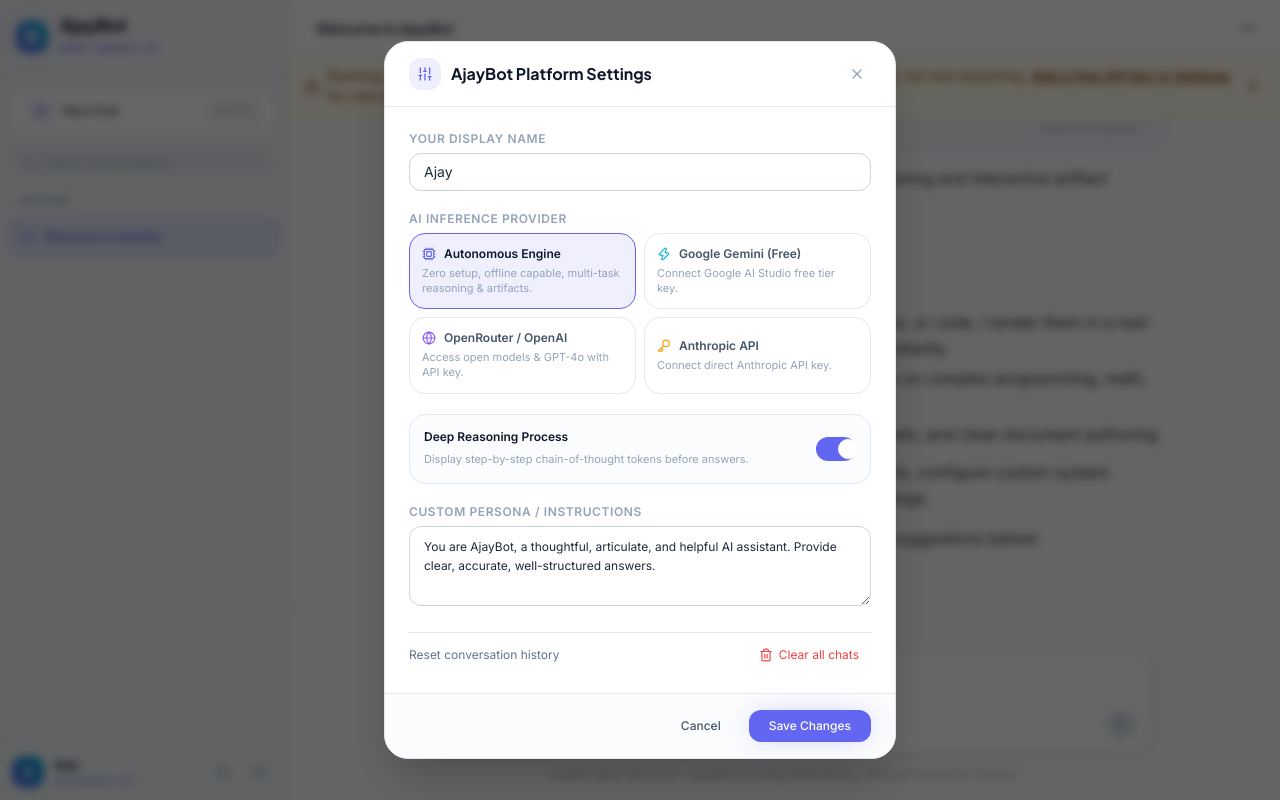
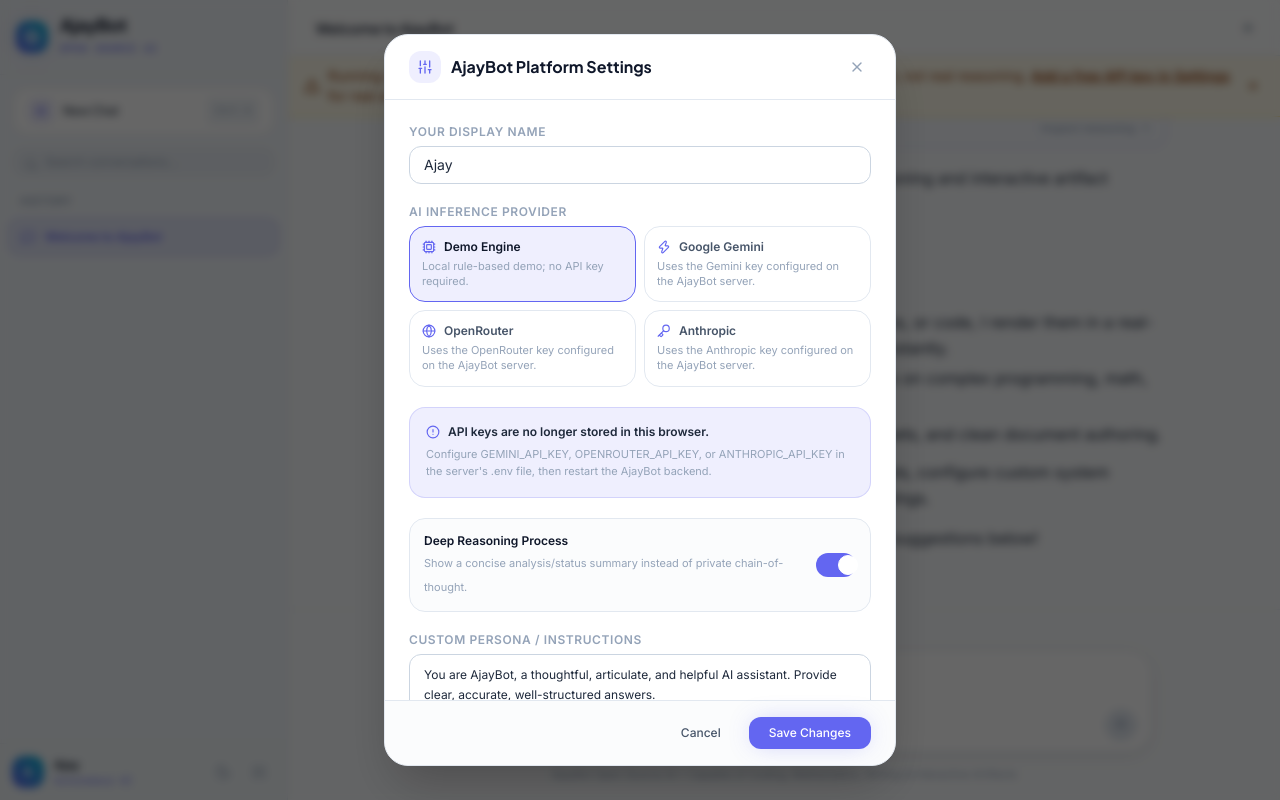
Before and after one commit to ajaynathbalakrishnan-2009/ajaybot, a React (Vite) app: page / in a window 1280 px wide. Both pictures are taken after a click on the button 259 px from the left and 772 px from the top of the page. Built offline with nearby package versions, Linux system fonts and the light colour scheme.

Commit message:
Secure provider settings and remove browser API-key input

```diff
--- a/src/components/SettingsModal.jsx
+++ b/src/components/SettingsModal.jsx
@@ -1,9 +1,8 @@
 import React, { useState } from 'react';
-import { X, Key, Sliders, User, Trash2, Check, Sparkles, AlertCircle, Eye, EyeOff, Cpu, Globe, Zap } from 'lucide-react';
+import { X, Sliders, Trash2, Check, AlertCircle, Cpu, Globe, Zap, Key } from 'lucide-react';
 
 export default function SettingsModal({ isOpen, onClose, settings, onSaveSettings, onClearAllChats }) {
   const [formData, setFormData] = useState({ ...settings });
-  const [showApiKey, setShowApiKey] = useState(false);
   const [savedSuccess, setSavedSuccess] = useState(false);
 
   if (!isOpen) return null;
@@ -69,108 +68,42 @@
               AI Inference Provider
             </label>
             <div className="grid grid-cols-2 gap-2">
+              {[
+                ['simulated', 'Demo Engine', 'Local rule-based demo; no API key required.', Cpu],
+                ['gemini', 'Google Gemini', 'Uses the Gemini key configured on the AjayBot server.', Zap],
+                ['openrouter', 'OpenRouter', 'Uses the OpenRouter key configured on the AjayBot server.', Globe],
+                ['anthropic', 'Anthropic', 'Uses the Anthropic key configured on the AjayBot server.', Key],
+              ].map(([id, name, description, Icon]) => (
                 <button
+                  key={id}
                   type="button"
-                onClick={() => handleChange('provider', 'simulated')}
+                  onClick={() => handleChange('provider', id)}
                   className={`p-3 rounded-2xl border text-left transition ${
-                  formData.provider === 'simulated'
+                    formData.provider === id
                       ? 'border-brand-primary bg-brand-primary/10 text-slate-900 dark:text-white'
                       : 'border-slate-200 dark:border-slate-800 hover:bg-slate-50 dark:hover:bg-slate-900 text-slate-600 dark:text-slate-400'
                   }`}
                 >
                   <div className="flex items-center space-x-2 font-semibold text-xs mb-1">
-                  <Cpu className="w-3.5 h-3.5 text-brand-primary" />
-                  <span>Autonomous Engine</span>
+                    <Icon className="w-3.5 h-3.5 text-brand-primary" />
+                    <span>{name}</span>
                   </div>
-                <p className="text-[11px] text-slate-400 leading-snug">
-                  Zero setup, offline capable, multi-task reasoning & artifacts.
-                </p>
+                  <p className="text-[11px] text-slate-400 leading-snug">{description}</p>
                 </button>
-
-              <button
-                type="button"
-                onClick={() => handleChange('provider', 'gemini')}
-                className={`p-3 rounded-2xl border text-left transition ${
-                  formData.provider === 'gemini'
-                    ? 'border-brand-primary bg-brand-primary/10 text-slate-900 dark:text-white'
-                    : 'border-slate-200 dark:border-slate-800 hover:bg-slate-50 dark:hover:bg-slate-900 text-slate-600 dark:text-slate-400'
-                }`}
-              >
-                <div className="flex items-center space-x-2 font-semibold text-xs mb-1">
-                  <Zap className="w-3.5 h-3.5 text-brand-cyan" />
-                  <span>Google Gemini (Free)</span>
-                </div>
-                <p className="text-[11px] text-slate-400 leading-snug">
-                  Connect Google AI Studio free tier key.
-                </p>
-              </button>
-
-              <button
-                type="button"
-                onClick={() => handleChange('provider', 'openrouter')}
-                className={`p-3 rounded-2xl border text-left transition ${
-                  formData.provider === 'openrouter'
-                    ? 'border-brand-primary bg-brand-primary/10 text-slate-900 dark:text-white'
-                    : 'border-slate-200 dark:border-slate-800 hover:bg-slate-50 dark:hover:bg-slate-900 text-slate-600 dark:text-slate-400'
-                }`}
-              >
-                <div className="flex items-center space-x-2 font-semibold text-xs mb-1">
-                  <Globe className="w-3.5 h-3.5 text-brand-violet" />
-                  <span>OpenRouter / OpenAI</span>
-                </div>
-                <p className="text-[11px] text-slate-400 leading-snug">
-                  Access open models & GPT-4o with API key.
-                </p>
-              </button>
-
-              <button
-                type="button"
-                onClick={() => handleChange('provider', 'anthropic')}
-                className={`p-3 rounded-2xl border text-left transition ${
-                  formData.provider === 'anthropic'
-                    ? 'border-brand-primary bg-brand-primary/10 text-slate-900 dark:text-white'
-                    : 'border-slate-200 dark:border-slate-800 hover:bg-slate-50 dark:hover:bg-slate-900 text-slate-600 dark:text-slate-400'
-                }`}
-              >
-                <div className="flex items-center space-x-2 font-semibold text-xs mb-1">
-                  <Key className="w-3.5 h-3.5 text-amber-500" />
-                  <span>Anthropic API</span>
-                </div>
-                <p className="text-[11px] text-slate-400 leading-snug">
-                  Connect direct Anthropic API key.
-                </p>
-              </button>
+              ))}
             </div>
           </div>
 
-          {/* API Key input if external provider selected */}
-          {formData.provider !== 'simulated' && (
+          {/* Server-side credentials */}
           <div className="p-4 rounded-2xl bg-indigo-500/10 border border-indigo-500/20">
-              <label className="block text-xs font-semibold text-slate-800 dark:text-slate-200 mb-1.5">
-                {formData.provider === 'gemini' ? 'Gemini API Key' : formData.provider === 'openrouter' ? 'OpenRouter / OpenAI Key' : 'Anthropic API Key'}
-              </label>
-              <div className="relative">
-                <input
-                  type={showApiKey ? "text" : "password"}
-                  value={formData.apiKey || ''}
-                  onChange={(e) => handleChange('apiKey', e.target.value)}
-                  placeholder="Paste your API key here..."
-                  className="w-full pl-3.5 pr-10 py-2 rounded-xl text-xs font-mono border border-slate-300 dark:border-slate-700 bg-white dark:bg-slate-900 text-slate-800 dark:text-slate-200 focus:outline-none focus:ring-2 focus:ring-brand-primary/50"
-                />
-                <button
-                  type="button"
-                  onClick={() => setShowApiKey(!showApiKey)}
-                  className="absolute right-3 top-2.5 text-slate-400 hover:text-slate-600 dark:hover:text-slate-200"
-                >
-                  {showApiKey ? <EyeOff className="w-4 h-4" /> : <Eye className="w-4 h-4" />}
-                </button>
-              </div>
-              <p className="text-[11px] text-slate-400 mt-1.5 flex items-center space-x-1">
-                <AlertCircle className="w-3 h-3 text-brand-primary shrink-0" />
-                <span>Keys are stored only in your local browser sandbox.</span>
+            <p className="text-xs font-semibold text-slate-800 dark:text-slate-200 flex items-center gap-2">
+              <AlertCircle className="w-3.5 h-3.5 text-brand-primary" />
+              API keys are no longer stored in this browser.
+            </p>
+            <p className="text-[11px] text-slate-400 mt-1.5 leading-relaxed">
+              Configure GEMINI_API_KEY, OPENROUTER_API_KEY, or ANTHROPIC_API_KEY in the server's .env file, then restart the AjayBot backend.
             </p>
           </div>
-          )}
 
           {/* Reasoning / Thinking toggle */}
           <div className="flex items-center justify-between p-3.5 rounded-2xl border border-slate-200 dark:border-brand-border bg-slate-50/50 dark:bg-slate-900/40">
@@ -179,7 +112,7 @@
                 Deep Reasoning Process
               </span>
               <span className="text-[11px] text-slate-400">
-                Display step-by-step chain-of-thought tokens before answers.
+                Show a concise analysis/status summary instead of private chain-of-thought.
               </span>
             </div>
             <label className="relative inline-flex items-center cursor-pointer">
```
Lines whose indentation alone changed are shown as unchanged.
